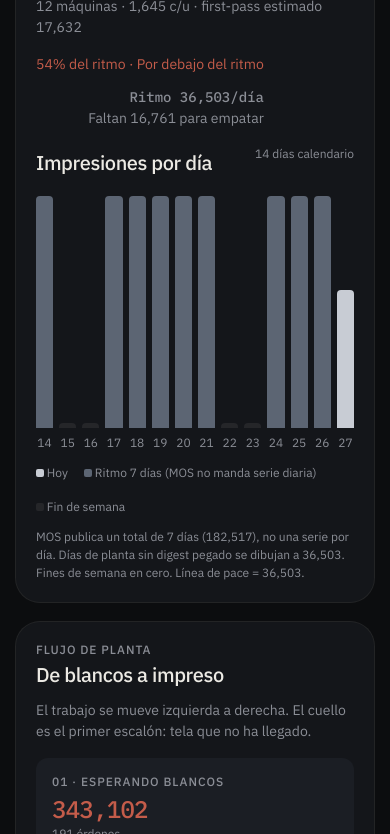
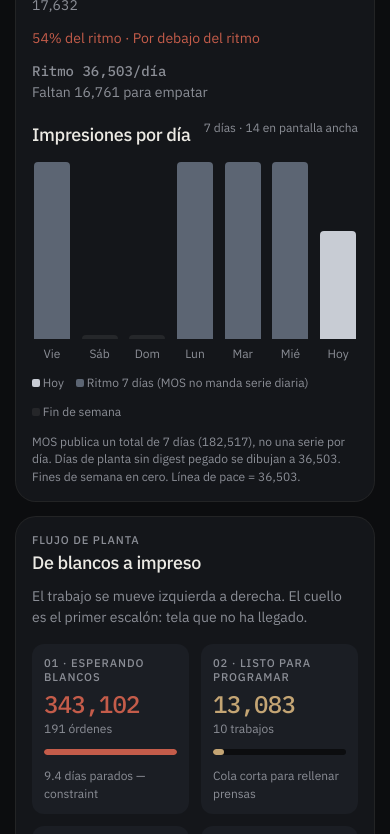
Before and after one commit to lukehoefs/prosper-produccion, a website: page public/index.html in a window 390 px wide. Shown: the part 293-1127 px from the top of the page. Drawn offline with Linux system fonts and the light colour scheme.

Commit message:
Mobile-first digest: 7-day chart, 2x2 flow, stacked hero

```diff
--- a/public/index.html
+++ b/public/index.html
@@ -2,7 +2,7 @@
 <html lang="es">
 <head>
   <meta charset="utf-8" />
-  <meta name="viewport" content="width=device-width, initial-scale=1" />
+  <meta name="viewport" content="width=device-width, initial-scale=1, viewport-fit=cover" />
   <title>Prosper Producción — jueves 27 ago</title>
   <meta name="description" content="Briefing diario MOS: impresiones, blancos, first-pass vs rechazo." />
   <meta name="theme-color" content="#0c0d0f" />
@@ -27,57 +27,82 @@
       --mono: "IBM Plex Mono", ui-monospace, Menlo, monospace;
     }
     * { box-sizing: border-box; }
-    html, body { margin: 0; background: var(--bg); color: var(--fg); font-family: var(--sans); }
-    body { -webkit-font-smoothing: antialiased; }
+    html, body { margin: 0; background: var(--bg); color: var(--fg); font-family: var(--sans); overflow-x: clip; }
+    html { -webkit-text-size-adjust: 100%; }
+    body {
+      -webkit-font-smoothing: antialiased;
+      padding-left: env(safe-area-inset-left);
+      padding-right: env(safe-area-inset-right);
+      padding-bottom: env(safe-area-inset-bottom);
+    }
     a { color: inherit; }
-    .wrap { max-width: 72rem; margin: 0 auto; padding: 1.25rem 1rem 3rem; }
+    .wrap {
+      max-width: 72rem;
+      margin: 0 auto;
+      padding: 1rem max(1rem, env(safe-area-inset-left)) 2.5rem max(1rem, env(safe-area-inset-right));
+    }
     header { border-bottom: 1px solid color-mix(in oklab, var(--fg) 12%, transparent); }
-    header .wrap { display: flex; flex-wrap: wrap; gap: 1rem; justify-content: space-between; align-items: end; padding-bottom: 1.25rem; }
-    .kicker { font-size: 0.75rem; font-weight: 500; letter-spacing: 0.08em; text-transform: uppercase; color: var(--muted); margin: 0; }
-    h1 { font-size: clamp(1.5rem, 2vw + 1rem, 1.875rem); font-weight: 500; letter-spacing: -0.03em; margin: 0.25rem 0 0; }
-    h2 { font-size: 1.25rem; font-weight: 500; letter-spacing: -0.02em; margin: 0.25rem 0 0; }
+    header .wrap { display: flex; flex-direction: column; gap: 0.75rem; padding-bottom: 1rem; }
+    .kicker { font-size: 0.7rem; font-weight: 500; letter-spacing: 0.08em; text-transform: uppercase; color: var(--muted); margin: 0; }
+    h1 { font-size: 1.5rem; font-weight: 500; letter-spacing: -0.03em; margin: 0.25rem 0 0; }
+    h2 { font-size: 1.125rem; font-weight: 500; letter-spacing: -0.02em; margin: 0.25rem 0 0; }
     .lede { max-width: 28rem; font-size: 0.875rem; line-height: 1.5; color: var(--muted); margin: 0; }
-    .stack { display: flex; flex-direction: column; gap: 1.25rem; }
-    .card { background: var(--surface); border-radius: 24px; padding: 1.25rem; box-shadow: 0 0 0 1px color-mix(in oklab, var(--fg) 10%, transparent); }
-    .inner { background: var(--raised); border-radius: 12px; padding: 1rem; }
-    .hero { display: flex; flex-wrap: wrap; justify-content: space-between; gap: 1rem; align-items: end; }
+    .stack { display: flex; flex-direction: column; gap: 1rem; }
+    .card { background: var(--surface); border-radius: 20px; padding: 1rem; box-shadow: 0 0 0 1px color-mix(in oklab, var(--fg) 10%, transparent); }
+    .inner { background: var(--raised); border-radius: 12px; padding: 0.75rem; min-width: 0; }
+    .hero { display: flex; flex-direction: column; gap: 0.75rem; align-items: flex-start; }
     .num { font-family: var(--mono); font-variant-numeric: tabular-nums; font-weight: 500; }
-    .xl { font-size: clamp(2.25rem, 4vw, 3rem); letter-spacing: -0.03em; margin: 0.25rem 0 0; }
-    .right { text-align: right; }
+    .xl { font-size: 2.25rem; letter-spacing: -0.03em; margin: 0.25rem 0 0; }
+    .right { text-align: left; }
     .danger { color: var(--danger); }
     .warn { color: var(--warn); }
     .ok { color: var(--ok); }
     .muted { color: var(--muted); }
     .subtle { color: var(--subtle); }
     .sm { font-size: 0.875rem; line-height: 1.5; }
-    .xs { font-size: 0.75rem; line-height: 1.5; }
-    .chart { display: grid; grid-template-columns: repeat(14, minmax(0, 1fr)); gap: 6px; align-items: end; height: 16rem; margin-top: 1.25rem; }
-    .col { display: flex; flex-direction: column; align-items: center; height: 100%; justify-content: end; gap: 6px; }
-    .bar { width: 100%; max-width: 28px; border-radius: 4px 4px 0 0; background: var(--bar); min-height: 2px; }
+    .xs { font-size: 0.75rem; line-height: 1.45; }
+    .chart { display: grid; grid-template-columns: repeat(7, minmax(0, 1fr)); gap: 8px; align-items: end; height: 12.5rem; margin-top: 1rem; }
+    .col { display: flex; flex-direction: column; align-items: center; height: 100%; justify-content: end; gap: 6px; min-width: 0; }
+    .col.wide { display: none; }
+    .bar { width: 100%; max-width: 36px; border-radius: 4px 4px 0 0; background: var(--bar); min-height: 2px; }
     .bar.today { background: var(--accent); }
     .bar.wk { background: var(--grid); }
-    .pace-line { position: relative; }
-    .legend { display: flex; flex-wrap: wrap; gap: 1rem; margin-top: 0.75rem; }
+    .legend { display: flex; flex-wrap: wrap; gap: 0.75rem; margin-top: 0.75rem; }
     .dot { width: 8px; height: 8px; border-radius: 2px; display: inline-block; }
     .grid2 { display: grid; gap: 0.75rem; }
-    .grid4 { display: grid; gap: 0.75rem; }
     .split { display: grid; gap: 0.75rem; grid-template-columns: 1fr 1fr; }
-    .pipe { display: grid; gap: 0.75rem; }
+    .pipe { display: grid; gap: 0.75rem; grid-template-columns: 1fr 1fr; }
     .meter { height: 6px; background: var(--bg); border-radius: 999px; overflow: hidden; margin-top: 0.75rem; }
     .meter > span { display: block; height: 100%; border-radius: 999px; }
     ol.actions { margin: 1.25rem 0 0; padding: 0; list-style: none; }
     ol.actions li { display: flex; gap: 0.75rem; font-size: 0.875rem; line-height: 1.5; margin-bottom: 0.5rem; }
-    ol.actions span { font-family: var(--mono); font-size: 0.75rem; color: var(--muted); margin-top: 0.15rem; }
+    ol.actions span { font-family: var(--mono); font-size: 0.75rem; color: var(--muted); margin-top: 0.15rem; flex-shrink: 0; }
     p { margin: 0; }
     .mt { margin-top: 0.75rem; }
     .mt2 { margin-top: 1rem; }
     .row { display: flex; justify-content: space-between; gap: 0.75rem; align-items: start; }
     footer { font-size: 0.75rem; line-height: 1.5; color: var(--muted); }
+    .wd { display: inline; }
+    .dn { display: none; }
     @media (min-width: 640px) {
-      .wrap { padding-left: 1.5rem; padding-right: 1.5rem; }
+      header .wrap { flex-direction: row; flex-wrap: wrap; justify-content: space-between; align-items: end; padding-bottom: 1.25rem; }
+      .wrap { padding: 1.25rem 1.5rem 3rem; }
+      .card { border-radius: 24px; padding: 1.25rem; }
+      .inner { padding: 1rem; }
+      .hero { flex-direction: row; justify-content: space-between; align-items: end; }
+      .right { text-align: right; }
+      .kicker { font-size: 0.75rem; }
+      h1 { font-size: clamp(1.5rem, 2vw + 1rem, 1.875rem); }
+      h2 { font-size: 1.25rem; }
+      .xl { font-size: clamp(2.25rem, 4vw, 3rem); }
       .grid2 { grid-template-columns: 1fr 1fr; }
       .pipe { grid-template-columns: repeat(4, 1fr); }
-      .chart { height: 20rem; }
+      .chart { grid-template-columns: repeat(14, minmax(0, 1fr)); height: 20rem; gap: 6px; }
+      .col.wide { display: flex; }
+      .bar { max-width: 28px; }
+      .wd { display: none; }
+      .dn { display: inline; }
+      .stack { gap: 1.25rem; }
     }
   </style>
 </head>
@@ -107,23 +132,23 @@
       </div>
       <div class="row mt2">
         <h2>Impresiones por día</h2>
-        <p class="xs muted">14 días calendario</p>
+        <p class="xs muted">7 días · 14 en pantalla ancha</p>
       </div>
       <div class="chart" aria-label="Impresiones diarias">
-        <div class="col"><div class="bar" style="height:100%"></div><span class="xs muted">14</span></div>
-        <div class="col"><div class="bar wk" style="height:2%"></div><span class="xs muted">15</span></div>
-        <div class="col"><div class="bar wk" style="height:2%"></div><span class="xs muted">16</span></div>
-        <div class="col"><div class="bar" style="height:100%"></div><span class="xs muted">17</span></div>
-        <div class="col"><div class="bar" style="height:100%"></div><span class="xs muted">18</span></div>
-        <div class="col"><div class="bar" style="height:100%"></div><span class="xs muted">19</span></div>
-        <div class="col"><div class="bar" style="height:100%"></div><span class="xs muted">20</span></div>
-        <div class="col"><div class="bar" style="height:100%"></div><span class="xs muted">21</span></div>
-        <div class="col"><div class="bar wk" style="height:2%"></div><span class="xs muted">22</span></div>
-        <div class="col"><div class="bar wk" style="height:2%"></div><span class="xs muted">23</span></div>
-        <div class="col"><div class="bar" style="height:100%"></div><span class="xs muted">24</span></div>
-        <div class="col"><div class="bar" style="height:100%"></div><span class="xs muted">25</span></div>
-        <div class="col"><div class="bar" style="height:100%"></div><span class="xs muted">26</span></div>
-        <div class="col"><div class="bar today" style="height:54%"></div><span class="xs muted">27</span></div>
+        <div class="col wide"><div class="bar" style="height:100%"></div><span class="xs muted">14</span></div>
+        <div class="col wide"><div class="bar wk" style="height:2%"></div><span class="xs muted">15</span></div>
+        <div class="col wide"><div class="bar wk" style="height:2%"></div><span class="xs muted">16</span></div>
+        <div class="col wide"><div class="bar" style="height:100%"></div><span class="xs muted">17</span></div>
+        <div class="col wide"><div class="bar" style="height:100%"></div><span class="xs muted">18</span></div>
+        <div class="col wide"><div class="bar" style="height:100%"></div><span class="xs muted">19</span></div>
+        <div class="col wide"><div class="bar" style="height:100%"></div><span class="xs muted">20</span></div>
+        <div class="col"><div class="bar" style="height:100%"></div><span class="xs muted"><span class="wd">Vie</span><span class="dn">21</span></span></div>
+        <div class="col"><div class="bar wk" style="height:2%"></div><span class="xs muted"><span class="wd">Sáb</span><span class="dn">22</span></span></div>
+        <div class="col"><div class="bar wk" style="height:2%"></div><span class="xs muted"><span class="wd">Dom</span><span class="dn">23</span></span></div>
+        <div class="col"><div class="bar" style="height:100%"></div><span class="xs muted"><span class="wd">Lun</span><span class="dn">24</span></span></div>
+        <div class="col"><div class="bar" style="height:100%"></div><span class="xs muted"><span class="wd">Mar</span><span class="dn">25</span></span></div>
+        <div class="col"><div class="bar" style="height:100%"></div><span class="xs muted"><span class="wd">Mié</span><span class="dn">26</span></span></div>
+        <div class="col"><div class="bar today" style="height:54%"></div><span class="xs muted"><span class="wd">Hoy</span><span class="dn">27</span></span></div>
       </div>
       <div class="legend xs muted">
         <span><i class="dot" style="background:var(--accent)"></i> Hoy</span>
@@ -176,12 +201,12 @@
         <div class="split mt2">
           <div class="inner">
             <p class="kicker">First-pass</p>
-            <p class="num xl ok" style="font-size:1.875rem">89.31%</p>
+            <p class="num xl ok">89.31%</p>
             <p class="xs muted mt">Unidades que sí pasan. Esto es calidad. 100 − rechazo.</p>
           </div>
           <div class="inner">
             <p class="kicker">Rechazo QC</p>
-            <p class="num xl danger" style="font-size:1.875rem">10.69%</p>
+            <p class="num xl danger">10.69%</p>
             <p class="xs muted mt">Scrap. ~3,902 impresiones/día quemadas.</p>
           </div>
         </div>
```
